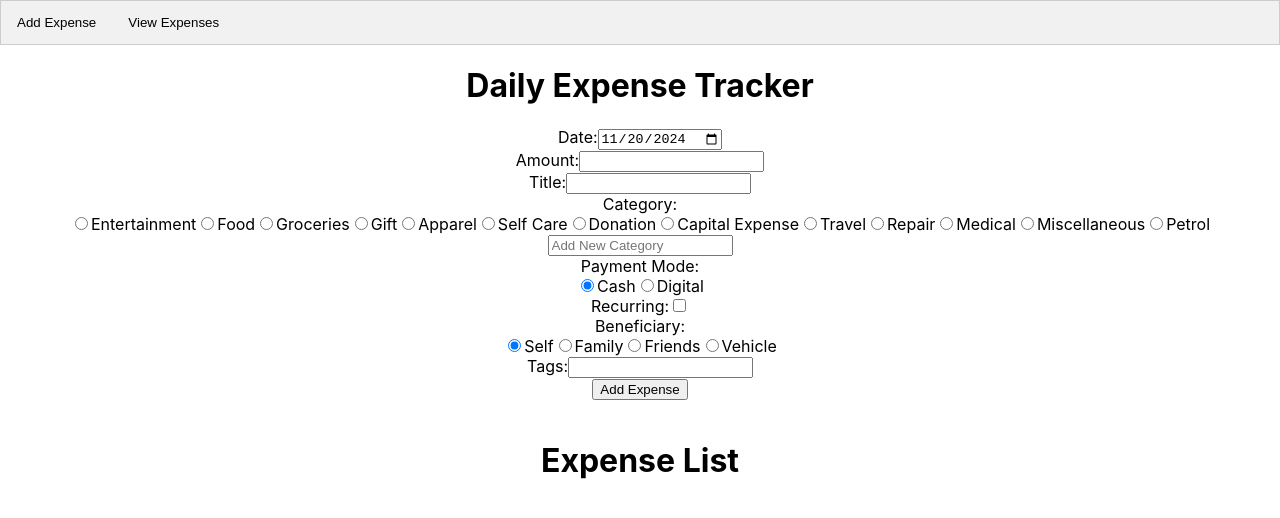
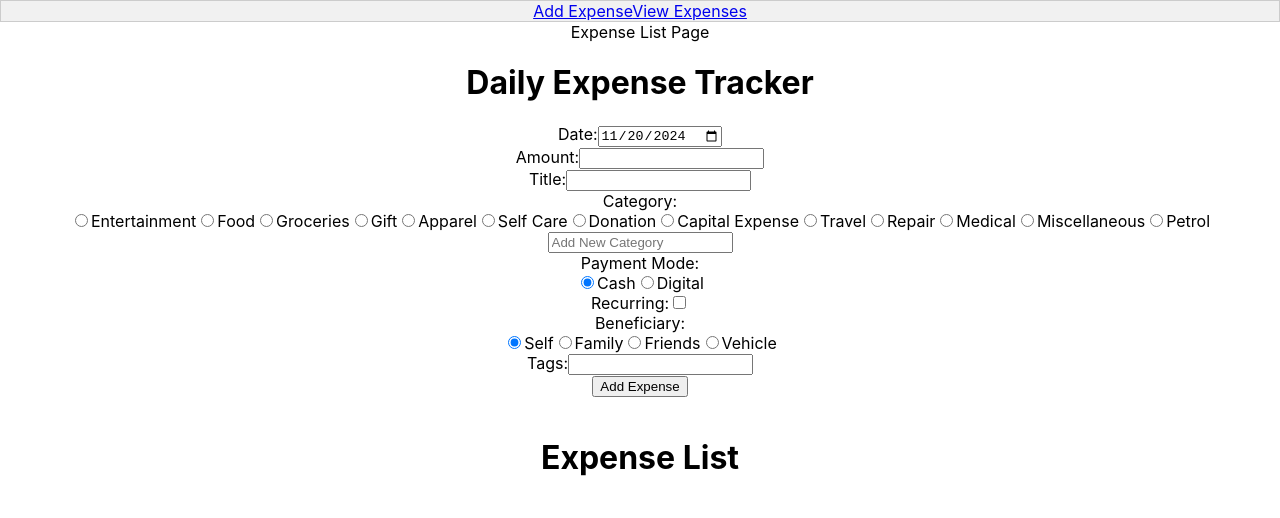
Before and after one commit to tewarishash12/expense-tracker-css, a React (Create React App) app: page /expenses in a window 1280 px wide. Shown: the top 518 px of the page. Built offline with nearby package versions, Linux system fonts and the light colour scheme.

Commit message:
create nav tabs

```diff
--- a/package.json
+++ b/package.json
@@ -8,6 +8,7 @@
     "@testing-library/user-event": "^13.5.0",
     "react": "^18.3.1",
     "react-dom": "^18.3.1",
+    "react-router-dom": "^6.28.0",
     "react-scripts": "5.0.1",
     "web-vitals": "^2.1.4"
   },
--- a/src/App.js
+++ b/src/App.js
@@ -1,7 +1,10 @@
 import './App.css';
 import React, { useState } from 'react';
+import { BrowserRouter, Routes, Route, NavLink } from 'react-router-dom';
 import ExpenseForm from './components/ExpenseForm';
 import ExpenseList from './components/ExpenseList';
+import ExpenseFormPage from './pages/ExpenseFormPage';
+import ExpenseListPage from './pages/ExpenseListPage';
 
 
 function App() {
@@ -17,17 +20,23 @@ function App() {
   };
 
   return (
+    <BrowserRouter>
       <div className="App">
-      <div class="tab">
-        <button class="tablink">Add Expense</button>
-        <button class="tablink">View Expenses</button>
-      </div>
+        <nav class="tab">
+          <NavLink to="">Add Expense</NavLink>
+          <NavLink to="expenses">View Expenses</NavLink>
+        </nav>
+        <Routes>
+          <Route path='' element={<ExpenseFormPage />}></Route>
+          <Route path='expenses' element={<ExpenseListPage />}></Route>
+        </Routes>
         <h1>Daily Expense Tracker</h1>
         <ExpenseForm onSaveExpense={handleSaveExpense} />
         <br/>
         <h1>Expense List</h1>
         <ExpenseList expenses={expenses} onDeleteExpense={handleDeleteExpense} />
       </div>
+    </BrowserRouter>
   );
 }
 
--- /dev/null
+++ b/src/pages/ExpenseFormPage.jsx
@@ -0,0 +1,9 @@
+import React from 'react';
+
+const ExpenseFormPage = () => {
+  return (
+    <div>Expense Form Page</div>
+  );
+};
+
+export default ExpenseFormPage;
--- /dev/null
+++ b/src/pages/ExpenseListPage.jsx
@@ -0,0 +1,9 @@
+import React from 'react';
+
+const ExpenseListPage = () => {
+  return (
+    <div>Expense List Page</div>
+  );
+};
+
+export default ExpenseListPage;
```
Also changed, not shown: 1 other file (tests, documents, lock files or other folders). Lines whose indentation alone changed are shown as unchanged.
